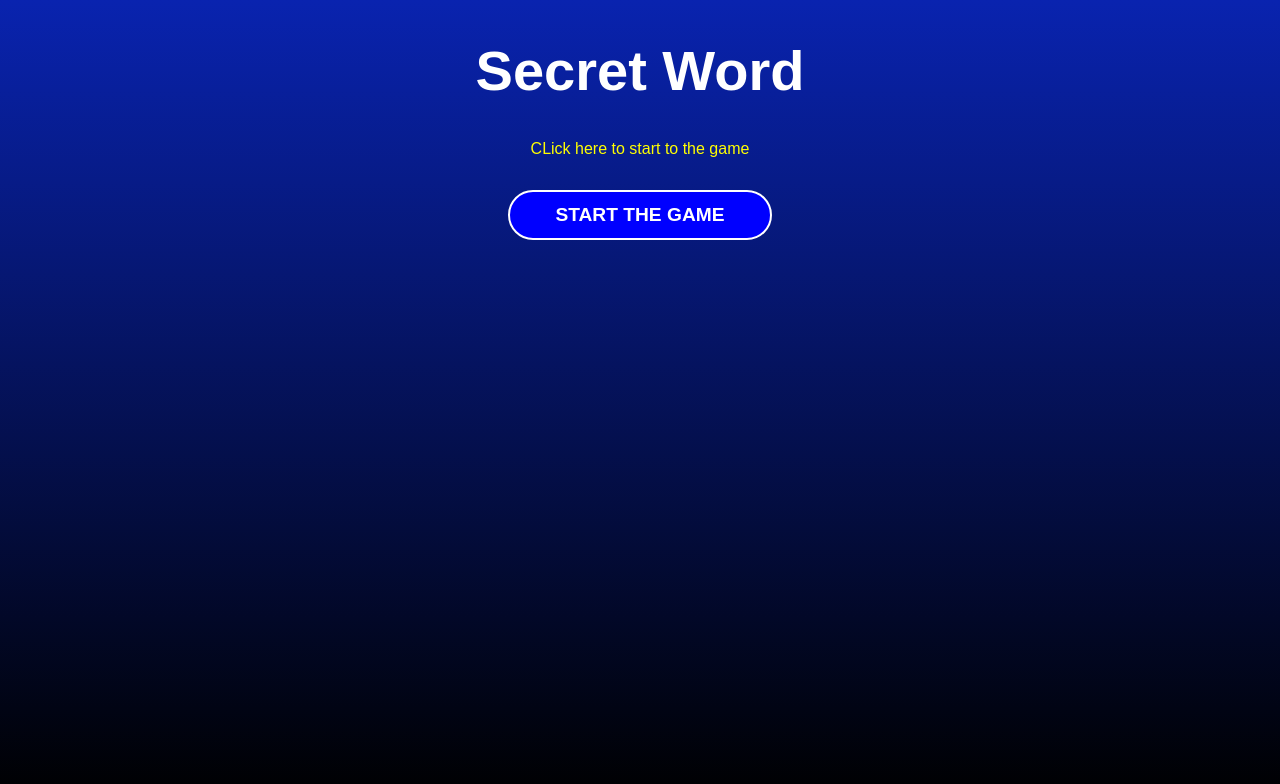
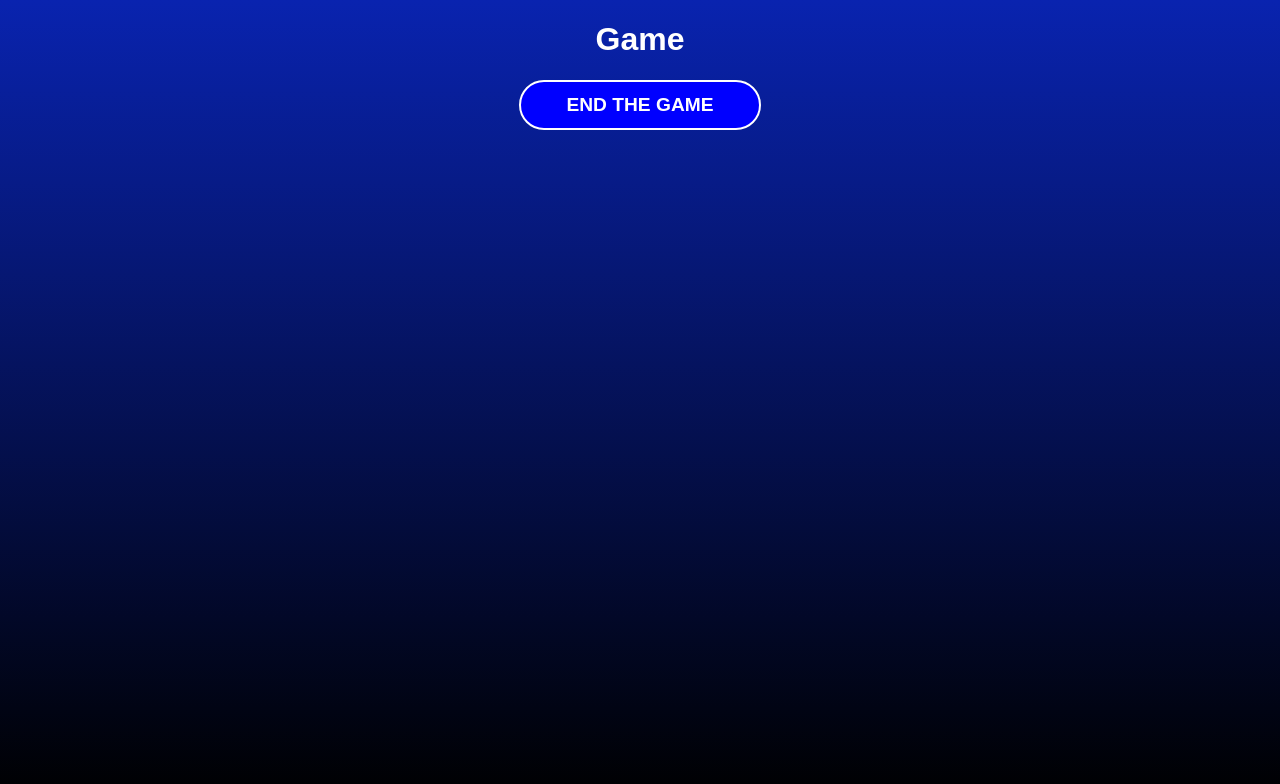
Before and after one commit to SyllasBraga/secret-word, a Preact app: page / in a window 1280 px wide. Both pictures are taken after a click on the button "START THE GAME". Shown: the top 784 px of the page. Built offline with nearby package versions, Linux system fonts and the light colour scheme.

Commit message:
feat: buttons actions

```diff
--- a/src/app.jsx
+++ b/src/app.jsx
@@ -14,12 +14,25 @@ const stages = [
 export function App() {
 
   const [gameStage, setGameStage] = useState(stages[0].name)
+  const [words] = useState(wordsList)
+
+  const startGame = () => {
+    setGameStage(stages[1].name)
+  }
+
+  const verifyLetter = () => {
+    setGameStage(stages[2].name)
+  }
+
+  const retry = () => {
+    setGameStage(stages[0].name)
+  }
 
   return (
     <div className="App">
-      {gameStage === 'start' && <StartScreen />}
-      {gameStage === 'game' && <Game />}
-      {gameStage === 'end' && <GameOver />}
+      {gameStage === 'start' && <StartScreen startGame={startGame} />}
+      {gameStage === 'game' && <Game verifyLetter={verifyLetter} />}
+      {gameStage === 'end' && <GameOver retry={retry} />}
     </div>
   )
 }
--- a/src/components/game-over/GameOver.jsx
+++ b/src/components/game-over/GameOver.jsx
@@ -1,8 +1,11 @@
 import './GameOver.css'
 
-const GameOver = () => {
+const GameOver = ({ retry }) => {
     return (
-        <div>GameOver</div>
+        <div>
+            <h1>GameOver</h1>
+            <button onClick={retry}>Restart the game</button>
+        </div>
     )
 }
 
--- a/src/components/game/Game.jsx
+++ b/src/components/game/Game.jsx
@@ -1,8 +1,11 @@
 import './Game.css'
 
-const Game = () => {
+const Game = ({ verifyLetter }) => {
     return (
-        <div>Game</div>
+        <div>
+            <h1>Game</h1>
+            <button onClick={verifyLetter}>End the game</button>
+        </div>
     )
 }
 
--- a/src/components/start-screen/StartScreen.jsx
+++ b/src/components/start-screen/StartScreen.jsx
@@ -1,11 +1,11 @@
 import "./StartScreen.css"
 
-const StartScreen = () => {
+const StartScreen = ({ startGame }) => {
     return (
         <div className="start">
             <h1>Secret Word</h1>
-            <p>CLick here to start to the game</p>
-            <button>Start the game</button>
+            <p>Click the button bellow to start to the game</p>
+            <button onClick={startGame}>Start the game</button>
         </div>
     )
 }
```
